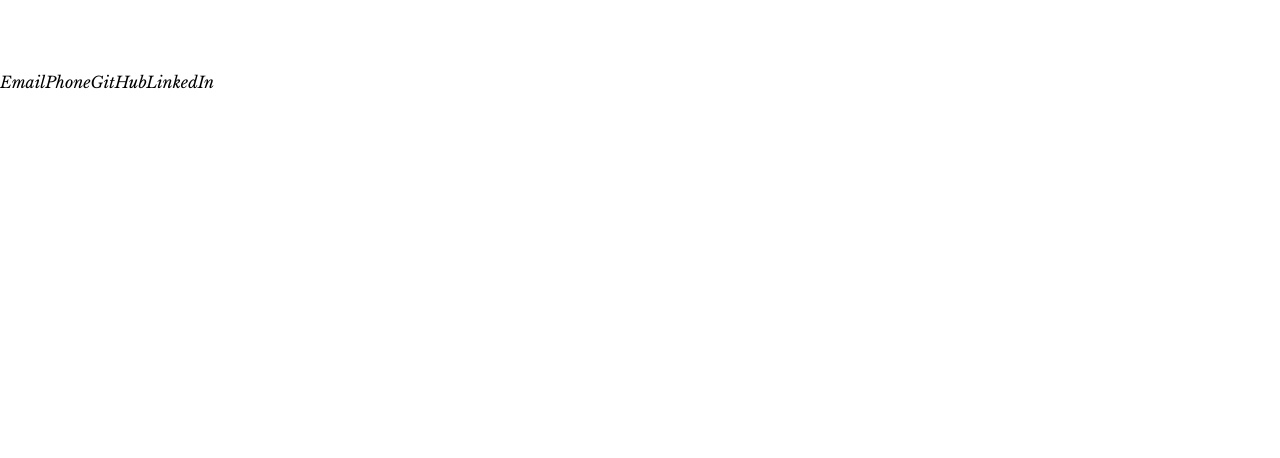
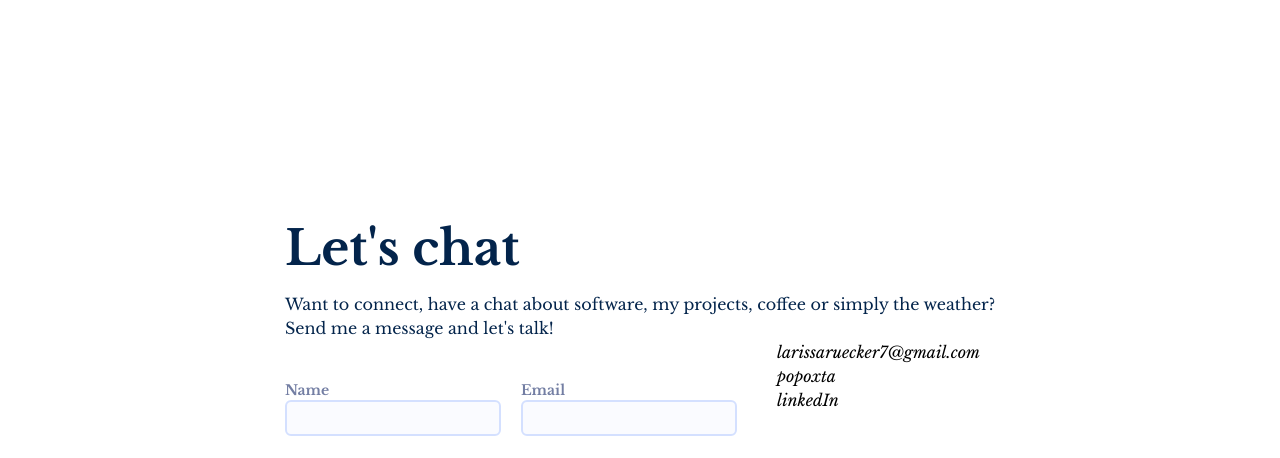
Before and after one commit to popoxta/portfolio, a React (Vite) app: page / in a window 1280 px wide. Shown: the part 2330-2788 px from the top of the page. Before the commit the page ends 2424 px from the top, so only its background shows below. Built offline with nearby package versions, Linux system fonts and the light colour scheme.

Commit message:
Add contact form styles

```diff
--- a/src/components/pages/Contact.tsx
+++ b/src/components/pages/Contact.tsx
@@ -1,12 +1,44 @@
 export default function Contact() {
     return (
-        <section>
-            <address>
-                <a href="mailto:larissaruecker7@gmail.com">Email</a>
-                <a href="tel:">Phone</a>
-                <a href="#">GitHub</a>
-                <a href="#">LinkedIn</a>
-            </address>
+        <section className={'min-h-screen relative flex flex-col justify-center place-items-center'}>
+            <div className={'max-w-5xl '}>
+                <h2 className={'text-5xl font-bold text-lari-blue mb-5'}>Let's chat</h2>
+                <p className={'text-lari-blue'}>Want to connect, have a chat about software, my projects, coffee or
+                    simply the weather?</p>
+                <p className={'text-lari-blue'}>Send me a message and let's talk!</p>
+                <div className={'flex gap-10'}>
+                    <form className={'mt-10'}>
+                        <div className={'flex gap-5'}>
+                            <label htmlFor={"name"} className={'flex flex-col text-lari-gray text-sm font-bold'}>Name
+                                <input className={'bg-lari-lighter-blue p-1.5 rounded-md border-2 border-lari-light-blue'}
+                                       type={"text"} id={"name"} name={"name"}/>
+                            </label>
+
+                            <label htmlFor={"email"} className={'flex flex-col text-lari-gray text-sm font-bold'}>Email
+                                <input className={'bg-lari-lighter-blue p-1.5 rounded-md border-2 border-lari-light-blue'}
+                                       type={"text"} id={"email"} name={"email"}/>
+                            </label>
+                        </div>
+                        <label htmlFor={"message"} className={'mt-5 flex flex-col text-lari-gray text-sm font-bold'}>
+                            Message
+                        <textarea className={'bg-lari-lighter-blue p-1.5 rounded-md border-2 border-lari-light-blue'}
+                                  name={"message"} id={"message"} rows={10}></textarea>
+                        </label>
+                        <button type={'submit'}>Submit</button>
+                    </form>
+                    <address>
+                        <div>
+                            <a href={''}>larissaruecker7@gmail.com</a>
+                        </div>
+                        <div>
+                            <a href={''}>popoxta</a>
+                        </div>
+                        <div>
+                            <a href={''}>linkedIn</a>
+                        </div>
+                    </address>
+                </div>
+            </div>
         </section>
     )
 }
```
